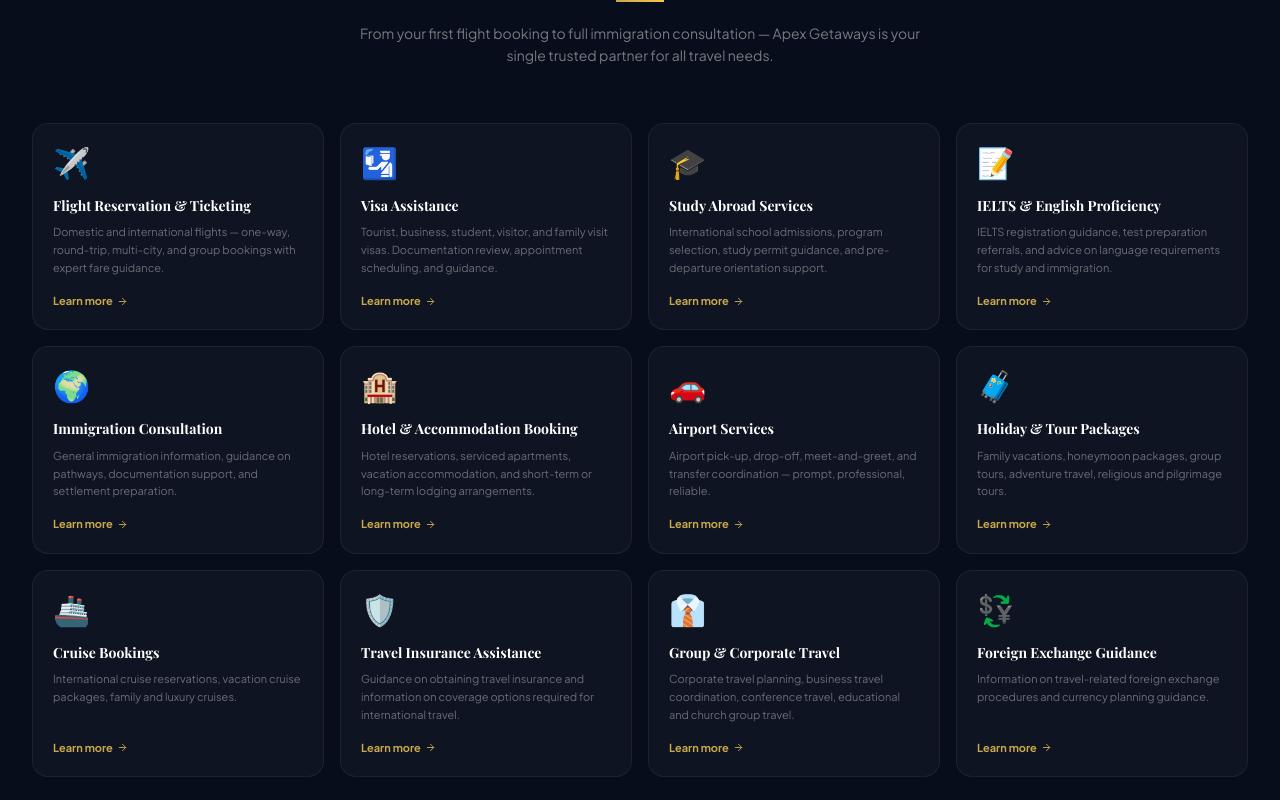
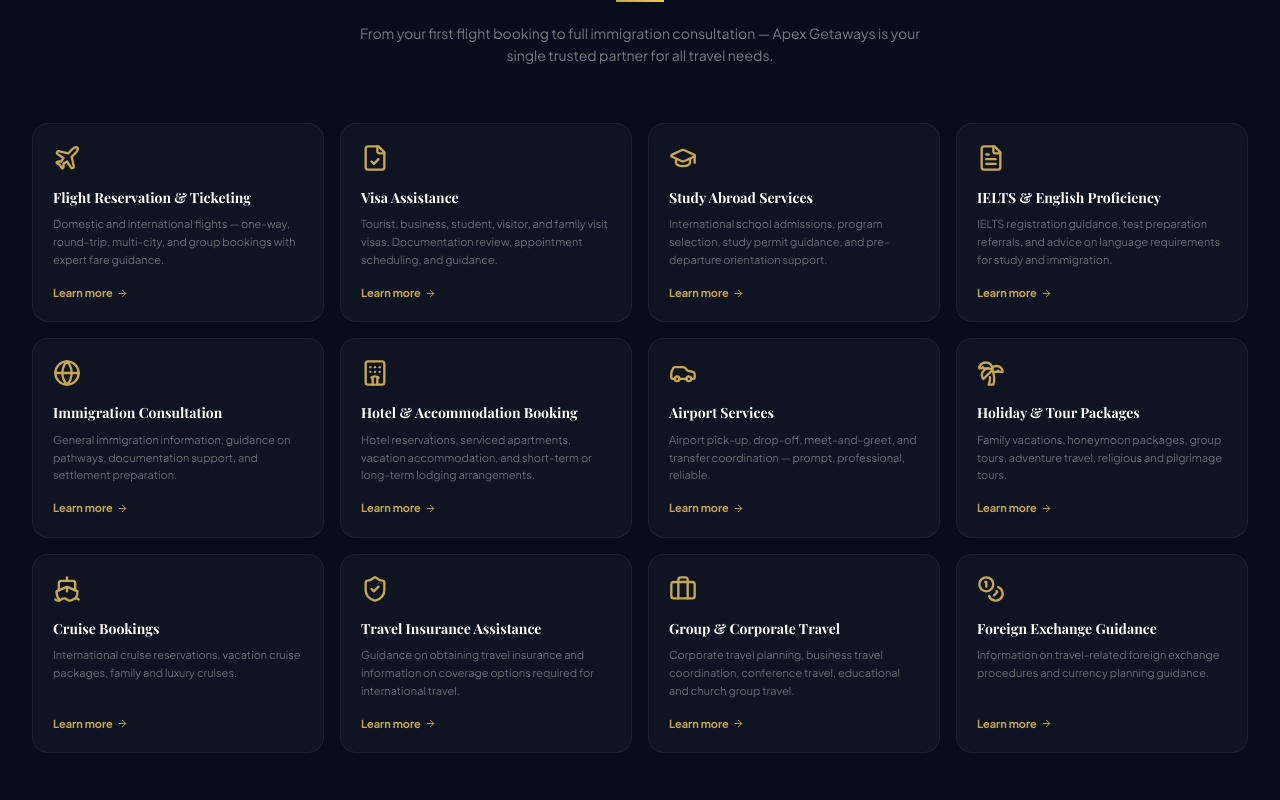
Before and after one commit to aitaltechvolution/apexgetaways, a React (Vite) app: page / in a window 1280 px wide. Shown: the part 4200-5000 px from the top of the page. Built offline with nearby package versions, Linux system fonts and the light colour scheme; no server answers.

Commit message:
pdated icons

```diff
--- a/src/components/sections/ServicesSection.jsx
+++ b/src/components/sections/ServicesSection.jsx
@@ -22,24 +22,50 @@
         </div>
 
         <div className="grid grid-cols-2 sm:grid-cols-3 lg:grid-cols-4 gap-4">
-          {SERVICES.map((s, i) => (
-            <motion.div key={s.id}
-              initial={{ opacity:0, y:24 }} animate={inView ? { opacity:1, y:0 } : {}}
-              transition={{ delay: i * 0.06, duration:0.6, ease:[0.22,1,0.36,1] }}>
-              <Link to={`/services/${s.id}`}
+  {SERVICES.map((s, i) => {
+    const Icon = s.icon; // Extract component reference
+
+    return (
+      <motion.div
+        key={s.id}
+        initial={{ opacity: 0, y: 24 }}
+        animate={inView ? { opacity: 1, y: 0 } : {}}
+        transition={{ delay: i * 0.06, duration: 0.6, ease: [0.22, 1, 0.36, 1] }}
+      >
+        <Link
+          to={`/services/${s.id}`}
           className="group flex flex-col p-5 rounded-2xl h-full transition-all duration-300"
-                style={{ background:'rgba(255,255,255,0.03)', border:'1px solid rgba(255,255,255,0.06)' }}
-                onMouseEnter={e => { e.currentTarget.style.background='rgba(201,168,76,0.06)'; e.currentTarget.style.borderColor='rgba(201,168,76,0.25)'; e.currentTarget.style.transform='translateY(-4px)' }}
-                onMouseLeave={e => { e.currentTarget.style.background='rgba(255,255,255,0.03)'; e.currentTarget.style.borderColor='rgba(255,255,255,0.06)'; e.currentTarget.style.transform='translateY(0)' }}>
-                <span className="text-3xl mb-4">{s.icon}</span>
+          style={{ background: 'rgba(255,255,255,0.03)', border: '1px solid rgba(255,255,255,0.06)' }}
+          onMouseEnter={(e) => {
+            e.currentTarget.style.background = 'rgba(201,168,76,0.06)';
+            e.currentTarget.style.borderColor = 'rgba(201,168,76,0.25)';
+            e.currentTarget.style.transform = 'translateY(-4px)';
+          }}
+          onMouseLeave={(e) => {
+            e.currentTarget.style.background = 'rgba(255,255,255,0.03)';
+            e.currentTarget.style.borderColor = 'rgba(255,255,255,0.06)';
+            e.currentTarget.style.transform = 'translateY(0)';
+          }}
+        >
+          {/* Replaced <span> with Lucide Icon Component */}
+          <div className="mb-4">
+            <Icon size={28} style={{ color: '#C9A84C' }} />
+          </div>
+
           <h3 className="font-bold text-white text-sm leading-snug mb-2">{s.title}</h3>
-                <p className="text-[11px] leading-relaxed flex-1" style={{ color:'rgba(255,255,255,0.38)' }}>{s.desc}</p>
-                <div className="flex items-center gap-1 mt-4 text-[11px] font-bold transition-all duration-300 group-hover:gap-2" style={{ color:'#C9A84C' }}>
+          <p className="text-[11px] leading-relaxed flex-1" style={{ color: 'rgba(255,255,255,0.38)' }}>
+            {s.desc}
+          </p>
+          <div
+            className="flex items-center gap-1 mt-4 text-[11px] font-bold transition-all duration-300 group-hover:gap-2"
+            style={{ color: '#C9A84C' }}
+          >
             Learn more <ArrowRight size={11} />
           </div>
         </Link>
       </motion.div>
-          ))}
+    );
+  })}
 </div>
       </div>
     </section>
--- a/src/data/index.js
+++ b/src/data/index.js
@@ -1,3 +1,22 @@
+import {
+  Plane,
+  FileCheck,
+  GraduationCap,
+  FileText,
+  Globe,
+  Hotel,
+  Car,
+  Palmtree,
+  Ship,
+  ShieldCheck,
+  Briefcase,
+  Coins,
+} from 'lucide-react';
+
+
+
+
+
 // ─── BRAND ───────────────────────────────────────────────────────────────────
 export const BRAND = {
   name:      'Apex Getaways & Travel LTD',
@@ -19,20 +38,91 @@
 
 // ─── SERVICES ────────────────────────────────────────────────────────────────
 export const SERVICES = [
-  { id:'flights',       icon:'✈️', title:'Flight Reservation & Ticketing',  desc:'Domestic and international flights — one-way, round-trip, multi-city, and group bookings with expert fare guidance.', color:'from-blue-900 to-blue-700' },
-  { id:'visa',          icon:'🛂', title:'Visa Assistance',                  desc:'Tourist, business, student, visitor, and family visit visas. Documentation review, appointment scheduling, and guidance.', color:'from-navy to-navy-light' },
-  { id:'study-abroad',  icon:'🎓', title:'Study Abroad Services',            desc:'International school admissions, program selection, study permit guidance, and pre-departure orientation support.', color:'from-emerald-900 to-emerald-700' },
-  { id:'ielts',         icon:'📝', title:'IELTS & English Proficiency',      desc:'IELTS registration guidance, test preparation referrals, and advice on language requirements for study and immigration.', color:'from-purple-900 to-purple-700' },
-  { id:'immigration',   icon:'🌍', title:'Immigration Consultation',         desc:'General immigration information, guidance on pathways, documentation support, and settlement preparation.', color:'from-teal-900 to-teal-700' },
-  { id:'hotels',        icon:'🏨', title:'Hotel & Accommodation Booking',    desc:'Hotel reservations, serviced apartments, vacation accommodation, and short-term or long-term lodging arrangements.', color:'from-amber-900 to-amber-700' },
-  { id:'airport',       icon:'🚗', title:'Airport Services',                 desc:'Airport pick-up, drop-off, meet-and-greet, and transfer coordination — prompt, professional, reliable.', color:'from-rose-900 to-rose-700' },
-  { id:'holiday',       icon:'🧳', title:'Holiday & Tour Packages',          desc:'Family vacations, honeymoon packages, group tours, adventure travel, religious and pilgrimage tours.', color:'from-cyan-900 to-cyan-700' },
-  { id:'cruise',        icon:'🚢', title:'Cruise Bookings',                  desc:'International cruise reservations, vacation cruise packages, family and luxury cruises.', color:'from-indigo-900 to-indigo-700' },
-  { id:'insurance',     icon:'🛡️', title:'Travel Insurance Assistance',      desc:'Guidance on obtaining travel insurance and information on coverage options required for international travel.', color:'from-green-900 to-green-700' },
-  { id:'corporate',     icon:'👔', title:'Group & Corporate Travel',         desc:'Corporate travel planning, business travel coordination, conference travel, educational and church group travel.', color:'from-slate-900 to-slate-700' },
-  { id:'forex',         icon:'💱', title:'Foreign Exchange Guidance',        desc:'Information on travel-related foreign exchange procedures and currency planning guidance.', color:'from-yellow-900 to-yellow-700' },
-]
-
+  {
+    id: 'flights',
+    icon: Plane,
+    title: 'Flight Reservation & Ticketing',
+    desc: 'Domestic and international flights — one-way, round-trip, multi-city, and group bookings with expert fare guidance.',
+    color: 'from-blue-900 to-blue-700',
+  },
+  {
+    id: 'visa',
+    icon: FileCheck,
+    title: 'Visa Assistance',
+    desc: 'Tourist, business, student, visitor, and family visit visas. Documentation review, appointment scheduling, and guidance.',
+    color: 'from-navy to-navy-light',
+  },
+  {
+    id: 'study-abroad',
+    icon: GraduationCap,
+    title: 'Study Abroad Services',
+    desc: 'International school admissions, program selection, study permit guidance, and pre-departure orientation support.',
+    color: 'from-emerald-900 to-emerald-700',
+  },
+  {
+    id: 'ielts',
+    icon: FileText,
+    title: 'IELTS & English Proficiency',
+    desc: 'IELTS registration guidance, test preparation referrals, and advice on language requirements for study and immigration.',
+    color: 'from-purple-900 to-purple-700',
+  },
+  {
+    id: 'immigration',
+    icon: Globe,
+    title: 'Immigration Consultation',
+    desc: 'General immigration information, guidance on pathways, documentation support, and settlement preparation.',
+    color: 'from-teal-900 to-teal-700',
+  },
+  {
+    id: 'hotels',
+    icon: Hotel,
+    title: 'Hotel & Accommodation Booking',
+    desc: 'Hotel reservations, serviced apartments, vacation accommodation, and short-term or long-term lodging arrangements.',
+    color: 'from-amber-900 to-amber-700',
+  },
+  {
+    id: 'airport',
+    icon: Car,
+    title: 'Airport Services',
+    desc: 'Airport pick-up, drop-off, meet-and-greet, and transfer coordination — prompt, professional, reliable.',
+    color: 'from-rose-900 to-rose-700',
+  },
+  {
+    id: 'holiday',
+    icon: Palmtree,
+    title: 'Holiday & Tour Packages',
+    desc: 'Family vacations, honeymoon packages, group tours, adventure travel, religious and pilgrimage tours.',
+    color: 'from-cyan-900 to-cyan-700',
+  },
+  {
+    id: 'cruise',
+    icon: Ship,
+    title: 'Cruise Bookings',
+    desc: 'International cruise reservations, vacation cruise packages, family and luxury cruises.',
+    color: 'from-indigo-900 to-indigo-700',
+  },
+  {
+    id: 'insurance',
+    icon: ShieldCheck,
+    title: 'Travel Insurance Assistance',
+    desc: 'Guidance on obtaining travel insurance and information on coverage options required for international travel.',
+    color: 'from-green-900 to-green-700',
+  },
+  {
+    id: 'corporate',
+    icon: Briefcase,
+    title: 'Group & Corporate Travel',
+    desc: 'Corporate travel planning, business travel coordination, conference travel, educational and church group travel.',
+    color: 'from-slate-900 to-slate-700',
+  },
+  {
+    id: 'forex',
+    icon: Coins,
+    title: 'Foreign Exchange Guidance',
+    desc: 'Information on travel-related foreign exchange procedures and currency planning guidance.',
+    color: 'from-yellow-900 to-yellow-700',
+  },
+];
 // ─── PACKAGES ────────────────────────────────────────────────────────────────
 export const PACKAGES = [
   {
@@ -256,13 +346,63 @@
   })
 }
 
-export const PICKUP_VEHICLES=[
-  {id:'sedan',  name:'Sedan',          desc:'Toyota Camry or similar',  seats:4, luggage:2,img:'🚗', basePrice:12000,pricePerKm:350,ac:true},
-  {id:'suv',    name:'SUV',            desc:'Toyota Prado or similar',  seats:6, luggage:4,img:'🚙', basePrice:18000,pricePerKm:500,ac:true},
-  {id:'minivan',name:'Minivan',        desc:'Toyota Hiace or similar',  seats:14,luggage:8,img:'🚐', basePrice:25000,pricePerKm:650,ac:true},
-  {id:'luxury', name:'Luxury / Executive',desc:'Mercedes E-Class or similar',seats:4,luggage:2,img:'🏎️',basePrice:35000,pricePerKm:900,ac:true},
-  {id:'coaster',name:'Coaster Bus',    desc:'Toyota Coaster or similar',seats:30,luggage:10,img:'🚌',basePrice:45000,pricePerKm:800,ac:true},
-]
+export const PICKUP_VEHICLES = [
+  {
+    id: 'sedan',
+    name: 'Sedan',
+    desc: 'Toyota Camry or similar',
+    seats: 4,
+    luggage: 2,
+    img: 'https://images.unsplash.com/photo-1621007947382-bb3c3994e3fb?auto=format&fit=crop&q=80&w=800',
+    basePrice: 12000,
+    pricePerKm: 350,
+    ac: true,
+  },
+  {
+    id: 'suv',
+    name: 'SUV',
+    desc: 'Toyota Prado or similar',
+    seats: 6,
+    luggage: 4,
+    img: 'https://images.unsplash.com/photo-1533473359331-0135ef1b58bf?auto=format&fit=crop&q=80&w=800',
+    basePrice: 18000,
+    pricePerKm: 500,
+    ac: true,
+  },
+  {
+    id: 'minivan',
+    name: 'Minivan',
+    desc: 'Toyota Hiace or similar',
+    seats: 14,
+    luggage: 8,
+    img: 'https://images.unsplash.com/photo-1570125909232-eb263c188f7e?auto=format&fit=crop&q=80&w=800',
+    basePrice: 25000,
+    pricePerKm: 650,
+    ac: true,
+  },
+  {
+    id: 'luxury',
+    name: 'Luxury / Executive',
+    desc: 'Mercedes E-Class or similar',
+    seats: 4,
+    luggage: 2,
+    img: 'https://images.unsplash.com/photo-1618843479313-40f8afb4b4d8?auto=format&fit=crop&q=80&w=800',
+    basePrice: 35000,
+    pricePerKm: 900,
+    ac: true,
+  },
+  {
+    id: 'coaster',
+    name: 'Coaster Bus',
+    desc: 'Toyota Coaster or similar',
+    seats: 30,
+    luggage: 10,
+    img: 'https://images.unsplash.com/photo-1544620347-c4fd4a3d5957?auto=format&fit=crop&q=80&w=800',
+    basePrice: 45000,
+    pricePerKm: 800,
+    ac: true,
+  },
+];
 
 export const PICKUP_LOCATIONS=[
   'Nnamdi Azikiwe Airport (ABV) — Abuja',
```
Also changed, not shown: src/pages/Booking/Pickup/index.jsx (+10 -10 lines). Lines whose indentation alone changed are shown as unchanged.
